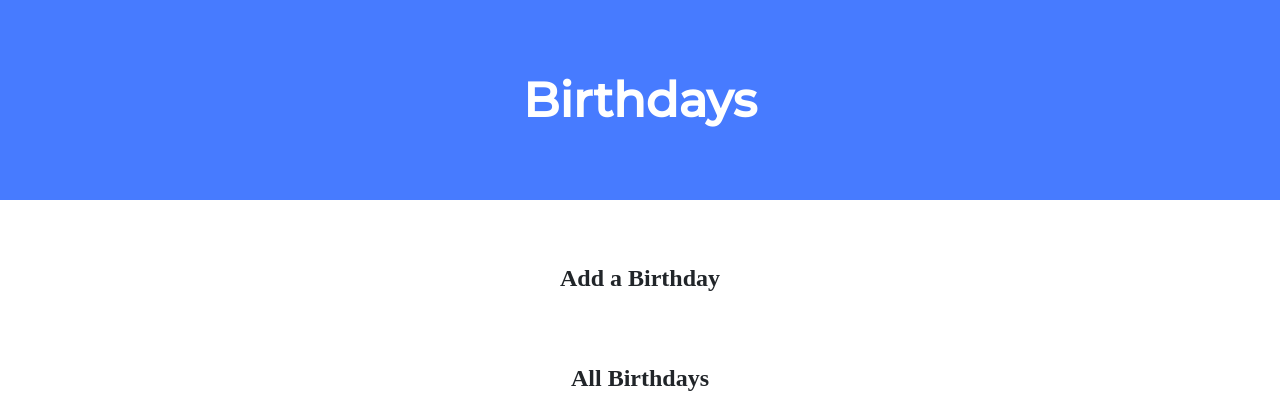
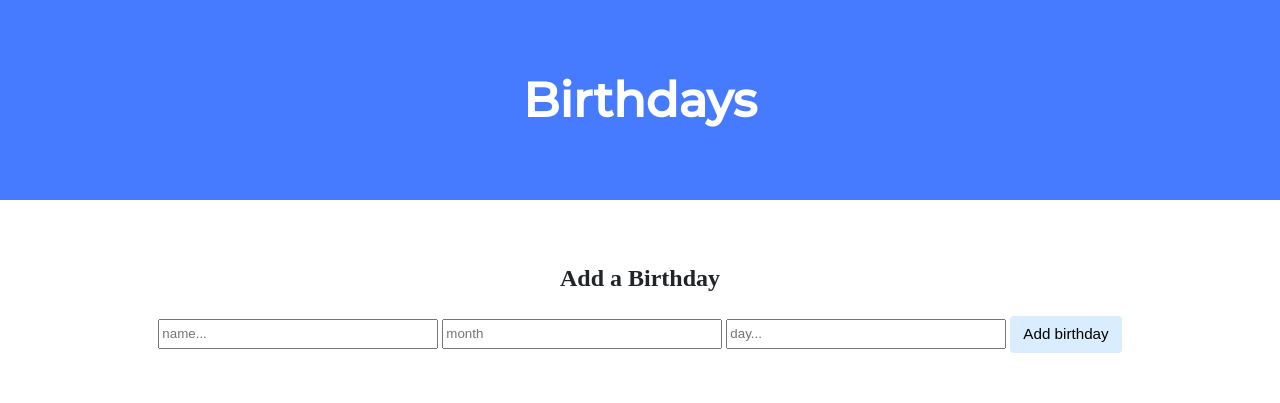
Before and after one commit to CaSmaniotto/cs50, a Flask app: template cs50 - psets/pset9/lab9/templates/index.html in a window 1280 px wide. Shown: the top 403 px of the page. Run offline with Flask 3, Linux system fonts and the light colour scheme; the template is opened without the code that fills it, so the values that code supplies are empty; some libraries are stand-ins or nearby versions.

Commit message:
add solution to lab9

```diff
--- a/cs50 - psets/pset9/lab9/application.py
+++ b/cs50 - psets/pset9/lab9/application.py
@@ -14,14 +14,20 @@ db = SQL("sqlite:///birthdays.db")
 
 @app.route("/", methods=["GET", "POST"])
 def index():
+
     if request.method == "POST":
+        name = request.form.get("name")
+        month = request.form.get("month")
+        day = request.form.get("day")
 
-        # TODO: Add the user's entry into the database
-
+        if name and month and day:
+            id = db.execute("INSERT INTO birthdays (name, month, day) VALUES (?, ?, ?)", name, month, day)
+        else:
+            return redirect("/")
         return redirect("/")
 
     else:
 
-        # TODO: Display the entries in the database on index.html
+        query = db.execute("SELECT * FROM birthdays")
 
-        return render_template("index.html")
+        return render_template("index.html", query=query)
--- a/cs50 - psets/pset9/lab9/templates/index.html
+++ b/cs50 - psets/pset9/lab9/templates/index.html
@@ -14,7 +14,12 @@
             <div class="section">
 
                 <h2>Add a Birthday</h2>
-                <!-- TODO: Create a form for users to submit a name, a month, and a day -->
+                <form method="POST">
+                    <input name="name" type="text" placeholder="name...">
+                    <input name="month" type="number" placeholder="month"...>
+                    <input name="day" type="number" placeholder="day...">
+                    <button type="submit">Add birthday</button>
+                </form>
             </div>
 
             <div class="section">
@@ -28,7 +33,12 @@
                         </tr>
                     </thead>
                     <tbody>
-                        <!-- TODO: Loop through the database entries to display them in this table -->
+                        {% for q in query %}
+                            <tr>
+                                <td>{{ q.name }}</td>
+                                <td>{{ q.month }}/{{ q.day }}</td>
+                            </tr>
+                        {% endfor %}
                     </tbody>
                 </table>
             </div>
```
Also changed, not shown: cs50 - psets/pset9/lab9/birthdays.db.
